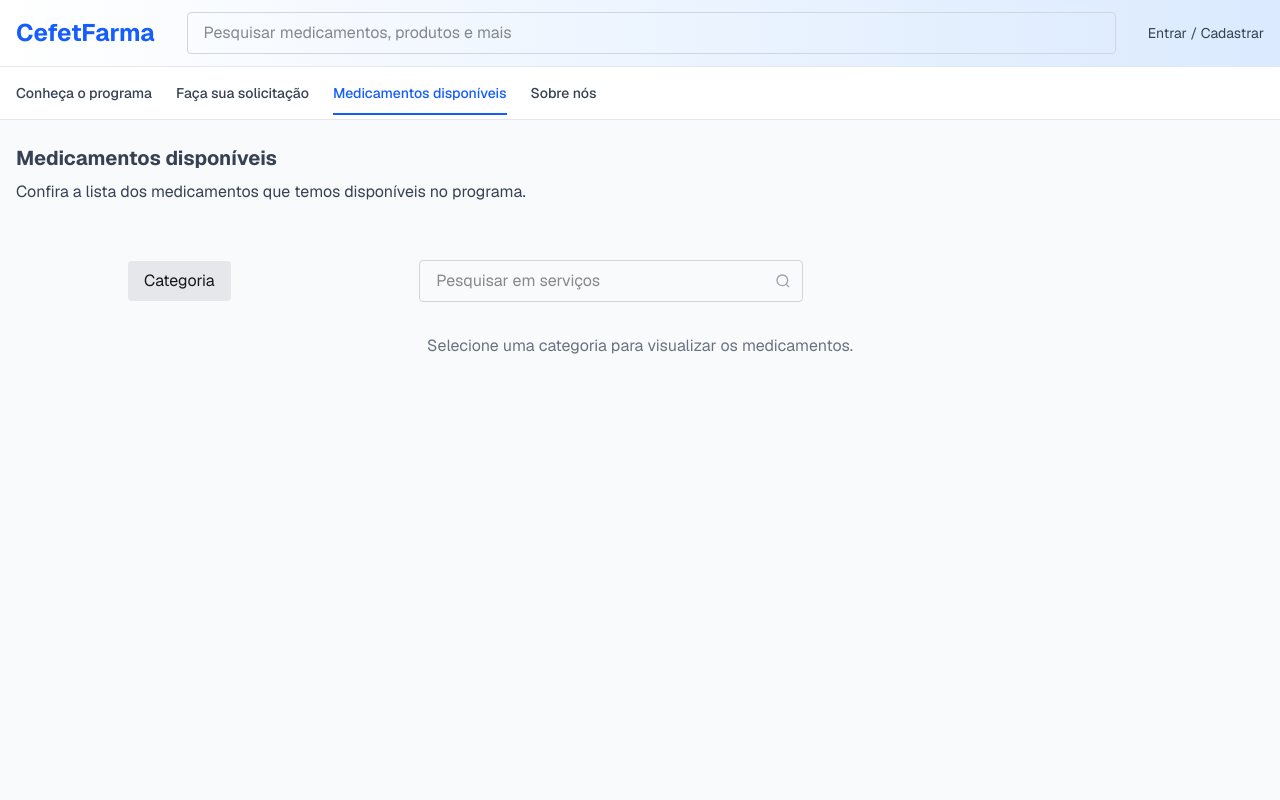
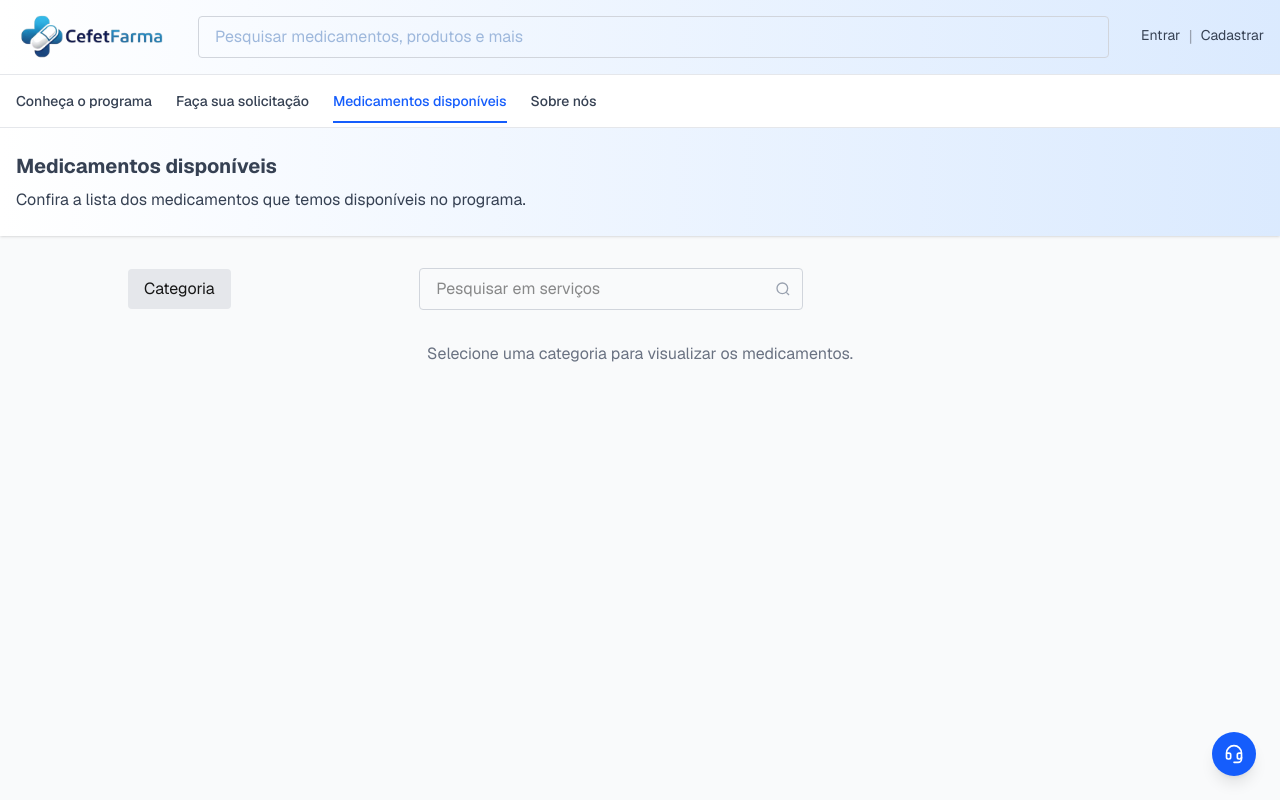
Before and after one commit to livialyrio/Frontend_WEBP2, a Next.js app: page /medicamentosDisponiveis in a window 1280 px wide. Built offline with nearby package versions, Linux system fonts and the light colour scheme.

Commit message:
coloquei a logo do CefetFarma

```diff
--- a/src/app/medicamentosDisponiveis/page.tsx
+++ b/src/app/medicamentosDisponiveis/page.tsx
@@ -1,9 +1,12 @@
 'use client';
 
+import Image from 'next/image';
+import Link from 'next/link';
 import NavbarTabs from '@/components/navbar/navbar';
 import { Dropdown } from '@/components/ui/Dropdown';
 import React, { useState } from 'react';
 import CardProduto from '@/components/card/CardProduto';
+import FaleConoscoButton from '@/components/fale_conosco/faleConosco';
 
 type CategoriaMedicamento = 'Analgésico' | 'Antibiótico' | 'Anti-inflamatório';
 
@@ -53,21 +56,41 @@ export default function MedicamentosDisponiveisPage() {
     <main className="min-h-screen bg-gray-50 font-sans">
       <header className="bg-gradient-to-r from-white to-blue-100 shadow-sm">
         <div className="max-w-7xl mx-auto px-4 py-3 flex justify-between items-center">
-          <div className="text-blue-600 text-2xl font-bold">CefetFarma</div>
+
+          <div className="flex items-center gap-2">
+            <Image
+              src="/CefetFarmaLogo.png"
+              alt="Logo CefetFarma"
+              width={150}
+              height={50}
+              priority
+            />
+          </div>
+
           <div className="flex-1 mx-8">
             <input
               type="text"
               placeholder="Pesquisar medicamentos, produtos e mais"
-              className="w-full px-4 py-2 rounded border border-gray-300 focus:outline-none"
+              className="w-full px-4 py-2 rounded border border-gray-300 focus:outline-none placeholder-[#9eb8dc]"
             />
           </div>
-          <a href="#" className="text-sm text-gray-700 hover:underline">
-            Entrar / Cadastrar
-          </a>
+
+
+          <div className="flex items-center gap-4">
+            <div className="flex gap-2">
+              <Link href="/login" className="text-sm text-gray-700 hover:underline">
+                Entrar
+              </Link>
+              <span className="text-gray-400">|</span>
+              <Link href="/cadastro" className="text-sm text-gray-700 hover:underline">
+                Cadastrar
+              </Link>
+            </div>
+            <FaleConoscoButton />
+          </div>
         </div>
+        <NavbarTabs />
       </header>
-
-      <NavbarTabs />
 
 
       <div className="flex justify-between items-center max-w-5xl mx-auto mt-8 mb-8">
@@ -101,7 +124,6 @@ export default function MedicamentosDisponiveisPage() {
         <div className="w-40" />
       </div>
 
-
       <section className="max-w-6xl mx-auto grid grid-cols-1 sm:grid-cols-2 md:grid-cols-4 gap-8 mb-10">
         {medicamentos.length > 0 ? (
           medicamentos.map((item) => (
--- a/src/app/page.tsx
+++ b/src/app/page.tsx
@@ -1,18 +1,24 @@
 'use client';
 import Link from 'next/link';
+import Image from 'next/image';
 import NavbarTabs from '../components/navbar/navbar';
 import BannerRotativo from '@/components/banner/BannerRotativo';
-import FaleConoscoButton from '@/components/fale_conosco/faleConosco'
-
+import FaleConoscoButton from '@/components/fale_conosco/faleConosco';
 
 export default function HomePage() {
   return (
     <main className="min-h-screen bg-gray-50 font-sans">
-      {/* Top bar */}
+
       <header className="bg-gradient-to-r from-white to-blue-100 shadow-sm">
         <div className="max-w-7xl mx-auto px-4 py-3 flex justify-between items-center">
           <div className="flex items-center gap-2">
-            <div className="text-blue-600 text-2xl font-bold">CefetFarma</div>
+            <Image
+              src="/CefetFarmaLogo.png"
+              alt="Logo CefetFarma"
+              width={150}
+              height={50}
+              priority
+            />
           </div>
           <div className="flex-1 mx-8">
             <input
@@ -31,11 +37,7 @@ export default function HomePage() {
                 Cadastrar
               </Link>
             </div>
-
-
-
             <FaleConoscoButton />
-
           </div>
         </div>
         <NavbarTabs />
--- a/src/app/profile/page.tsx
+++ b/src/app/profile/page.tsx
@@ -20,27 +20,30 @@ export default function UsuarioProfile() {
 
   return (
     <main className="min-h-screen bg-gray-50 font-sans">
-
       <header className="bg-gradient-to-r from-white to-blue-100 shadow-sm">
         <div className="max-w-7xl mx-auto px-4 py-3 flex justify-between items-center">
           <div className="flex items-center gap-2">
-            <div className="text-blue-600 text-2xl font-bold">CefetFarma</div>
-          </div>
-          <div className="flex-1 mx-8">
+            <Image
+              src="/CefetFarmaLogo.png"
+              alt="Logo CefetFarma"
+              width={150}
+              height={50}
+              priority
+            />
             <InputTexto placeholder="Pesquisar medicamentos, produtos e mais" />
           </div>
           <div className="flex items-center gap-4">
             <span className="text-sm text-gray-700">Bem-vindo Fulano</span>
-            <a href="#" className="text-sm text-blue-600 hover:underline">Editar perfil</a>
+            <a href="#" className="text-sm text-blue-600 hover:underline">
+              Editar perfil
+            </a>
             <Image src="/cesta.png" alt="Cesta" width={24} height={24} />
           </div>
         </div>
         <NavbarTabs />
       </header>
 
-
       <div className="max-w-7xl mx-auto px-4 py-6 flex gap-6">
-
         <aside className="w-64 bg-white shadow rounded-lg p-4 space-y-4 text-sm text-gray-700 font-medium">
           <Button className="w-full text-left">📦 Minhas solicitações</Button>
           <Button className="w-full text-left">📍 Meus endereços</Button>
@@ -49,9 +52,7 @@ export default function UsuarioProfile() {
           <Button className="w-full text-left text-red-500 hover:text-red-600">🚪 Sair</Button>
         </aside>
 
-
         <section className="flex-1 space-y-6">
-
           <div className="bg-white shadow rounded-lg p-4 flex items-center justify-between">
             <div>
               <h2 className="text-lg font-bold text-blue-700">Bem-vindo</h2>
@@ -59,7 +60,6 @@ export default function UsuarioProfile() {
             </div>
             <Button>Editar perfil</Button>
           </div>
-
 
           <div className="bg-white shadow rounded-lg p-4 relative">
             <h3 className="text-blue-800 font-bold mb-3">Últimas solicitações:</h3>
@@ -88,7 +88,6 @@ export default function UsuarioProfile() {
             </div>
           </div>
 
-
           <div className="grid grid-cols-1 md:grid-cols-3 gap-4">
             <div className="bg-white shadow rounded-lg p-4">
               <div className="flex justify-between items-center mb-2">
--- a/src/app/sobre_nos/page.tsx
+++ b/src/app/sobre_nos/page.tsx
@@ -1,18 +1,25 @@
-'use client'
+'use client';
 import Link from 'next/link';
 import NavbarTabs from '@/components/navbar/navbar';
 import React, { useState } from 'react';
+import Image from 'next/image';
 
 export default function MedicamentosDisponiveisPage() {
   const [categoria, setCategoria] = useState('Categoria');
 
   return (
     <main className="min-h-screen bg-gray-50 font-sans">
-      {/* Top bar */}
+
       <header className="bg-gradient-to-r from-white to-blue-100 shadow-sm">
         <div className="max-w-7xl mx-auto px-4 py-3 flex justify-between items-center">
           <div className="flex items-center gap-2">
-            <div className="text-blue-600 text-2xl font-bold">CefetFarma</div>
+            <Image
+              src="/CefetFarmaLogo.png"
+              alt="Logo CefetFarma"
+              width={150}
+              height={50}
+              priority
+            />
           </div>
           <div className="flex-1 mx-8">
             <input
@@ -22,36 +29,43 @@ export default function MedicamentosDisponiveisPage() {
             />
           </div>
           <div className="flex items-center gap-4">
-            <a href="#" className="text-sm text-gray-700 hover:underline">
-              Entrar / Cadastrar
-            </a>
+            <div className="flex gap-2">
+              <Link href="/login" className="text-sm text-gray-700 hover:underline">
+                Entrar
+              </Link>
+              <span className="text-gray-400">|</span>
+              <Link href="/cadastro" className="text-sm text-gray-700 hover:underline">
+                Cadastrar
+              </Link>
+            </div>
           </div>
         </div>
-         <NavbarTabs />
-
+        <NavbarTabs />
       </header>
 
-      {/* Conteúdo principal */}
-      <section className="max-w-7xl mx-auto flex flex-row items-start justify-between mt-16">
-        {/* Texto */}
+
+      <section className="max-w-7xl mx-auto flex flex-row items-start justify-between mt-16 px-4">
+
         <div className="flex-1">
-          <h1 className="text-3xl font-bold mb-8">About us <span role="img" aria-label="kiss">💋</span></h1>
+          <h1 className="text-3xl font-bold mb-8">
+            About us <span role="img" aria-label="kiss">💋</span>
+          </h1>
           <p className="mb-6">
             Somos uma equipe de desenvolvimento focada<br />
             em soluções duvidosas e práticas que desafiam <br />
             as normas de qualidade e segurança
           </p>
-
-
-          <p  >
+          <p>
             Usamos metodologias ágeis como: prazo curto<br />
             de entrega e desespero durante compilação
           </p>
         </div>
-        {/* Imagens e selo */}
+
         <div className="flex flex-col items-center">
           <img src="/selo_dieguinho.png" alt="Selo Castro" className="w-48 mb-2" />
-          <span className="text-2xl font-bold text-center mt-2">SELO CASTRO<br />DE QUALIDADE</span>
+          <span className="text-2xl font-bold text-center mt-2">
+            SELO CASTRO<br />DE QUALIDADE
+          </span>
         </div>
       </section>
     </main>
--- a/src/app/solicitacoes/page.tsx
+++ b/src/app/solicitacoes/page.tsx
@@ -6,6 +6,7 @@ import FaleConoscoButton from '@/components/fale_conosco/faleConosco';
 import { Dropdown } from '@/components/ui/Dropdown';
 import Button from '@/components/button/Button';
 import { Textarea } from '@/components/ui/textarea';
+import Image from 'next/image';
 
 import { listarRemedios, Remedio } from '@/services/remedioService';
 import { criarSolicitacao } from '@/services/solicitacoesService';
@@ -130,7 +131,13 @@ export default function CriarSolicitacao() {
       <header className="bg-gradient-to-r from-white to-blue-100 shadow-sm">
         <div className="max-w-7xl mx-auto px-4 py-3 flex justify-between items-center">
           <div className="flex items-center gap-2">
-            <div className="text-blue-600 text-2xl font-bold">CefetFarma</div>
+            <Image
+              src="/CefetFarmaLogo.png"
+              alt="Logo CefetFarma"
+              width={150}
+              height={50}
+              priority
+            />
           </div>
           <div className="flex-1 mx-8">
             <input
```
Also changed, not shown: public/CefetFarmaLogo.png (added). Lines whose indentation alone changed are shown as unchanged.
